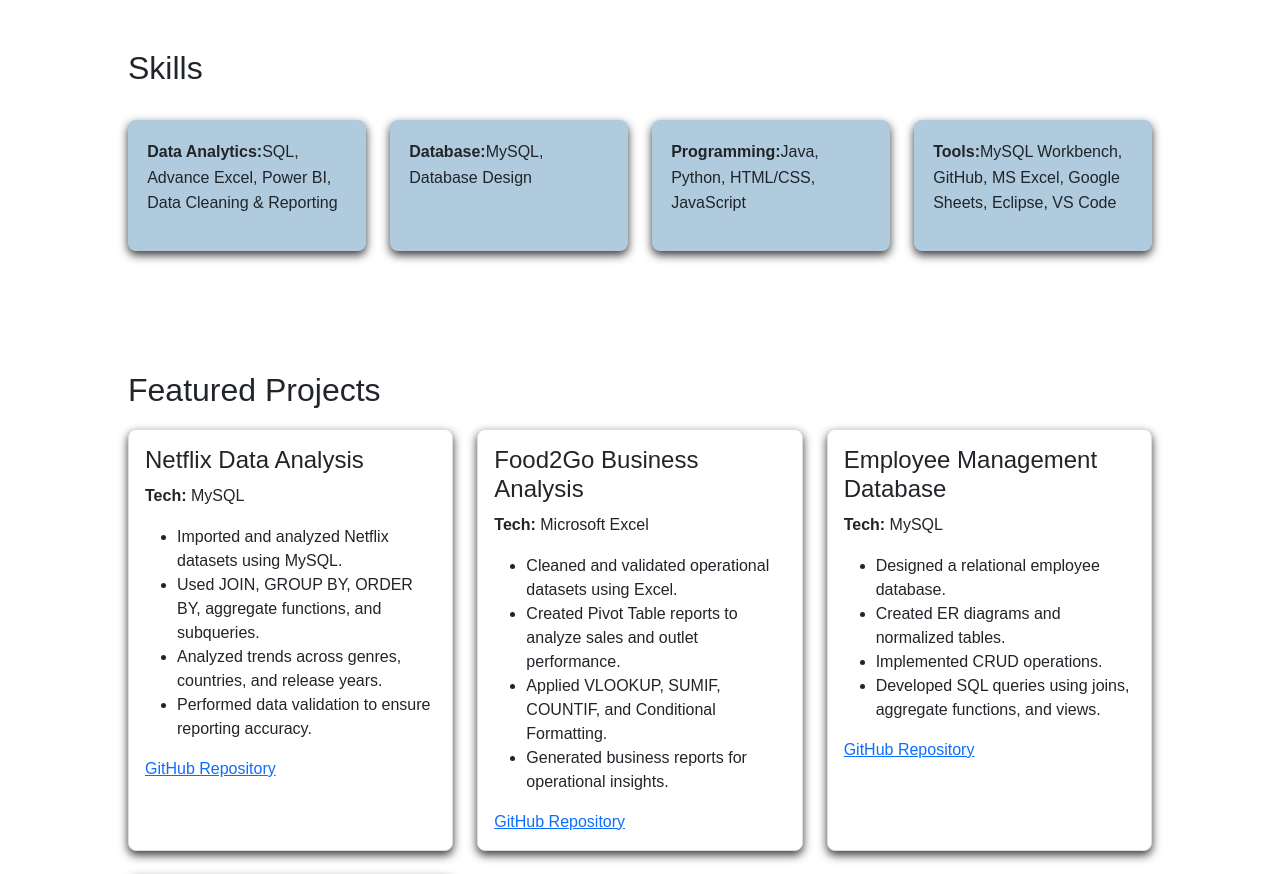
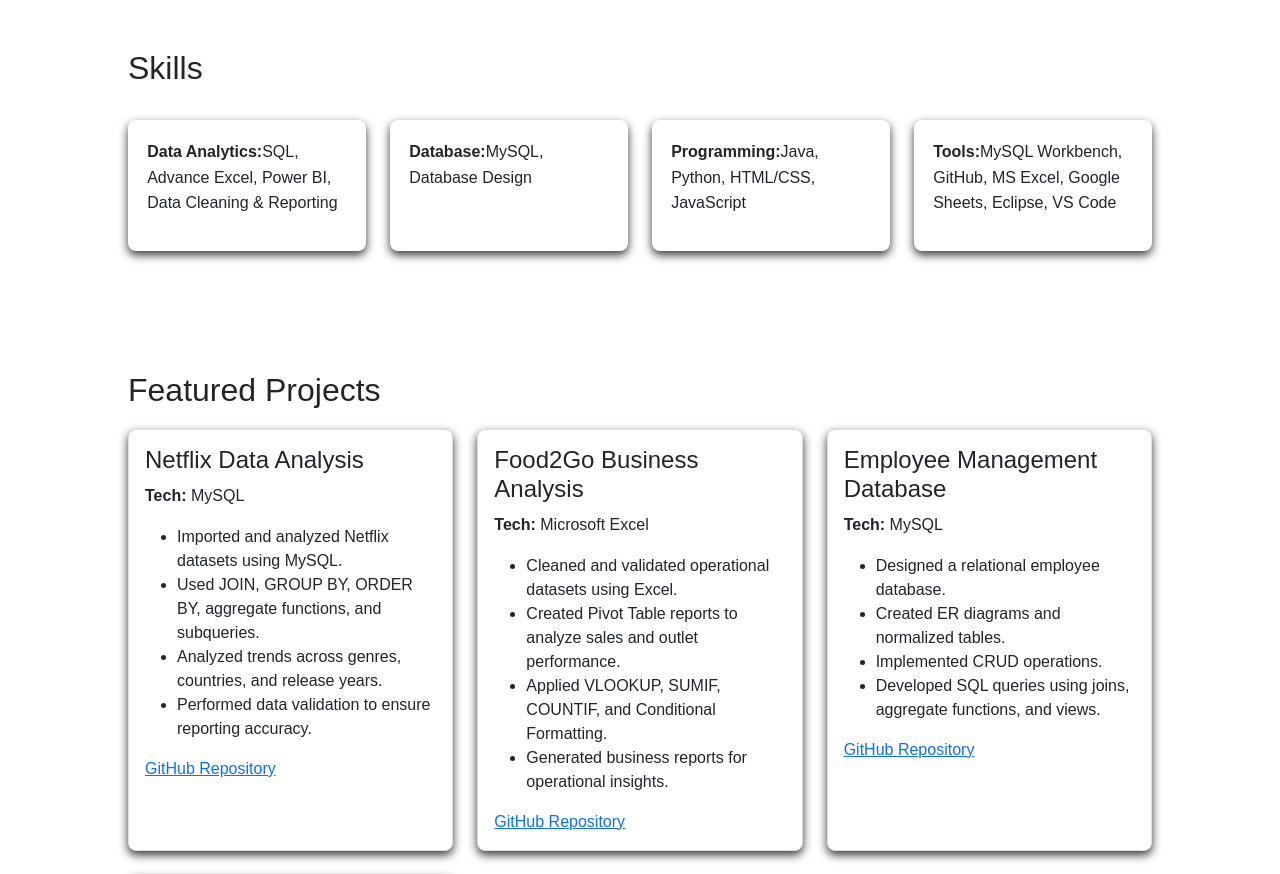
Before and after one commit to Isha1906/isha-vats-portfolio, a React (Vite) app: page / in a window 1280 px wide. Shown: the part 1160-2034 px from the top of the page. Built offline with nearby package versions, Linux system fonts and the light colour scheme.

Commit message:
Refactoring portfolio

```diff
--- a/src/style/Skill.css
+++ b/src/style/Skill.css
@@ -6,7 +6,7 @@
 }
 
 .skill-box {
-  background: #b0cbdd;
+  background: white;
   box-shadow: 0 4px 10px rgba(0, 0, 0, 0.788);
   padding: 1.2rem;
   border-radius: 8px;
```
